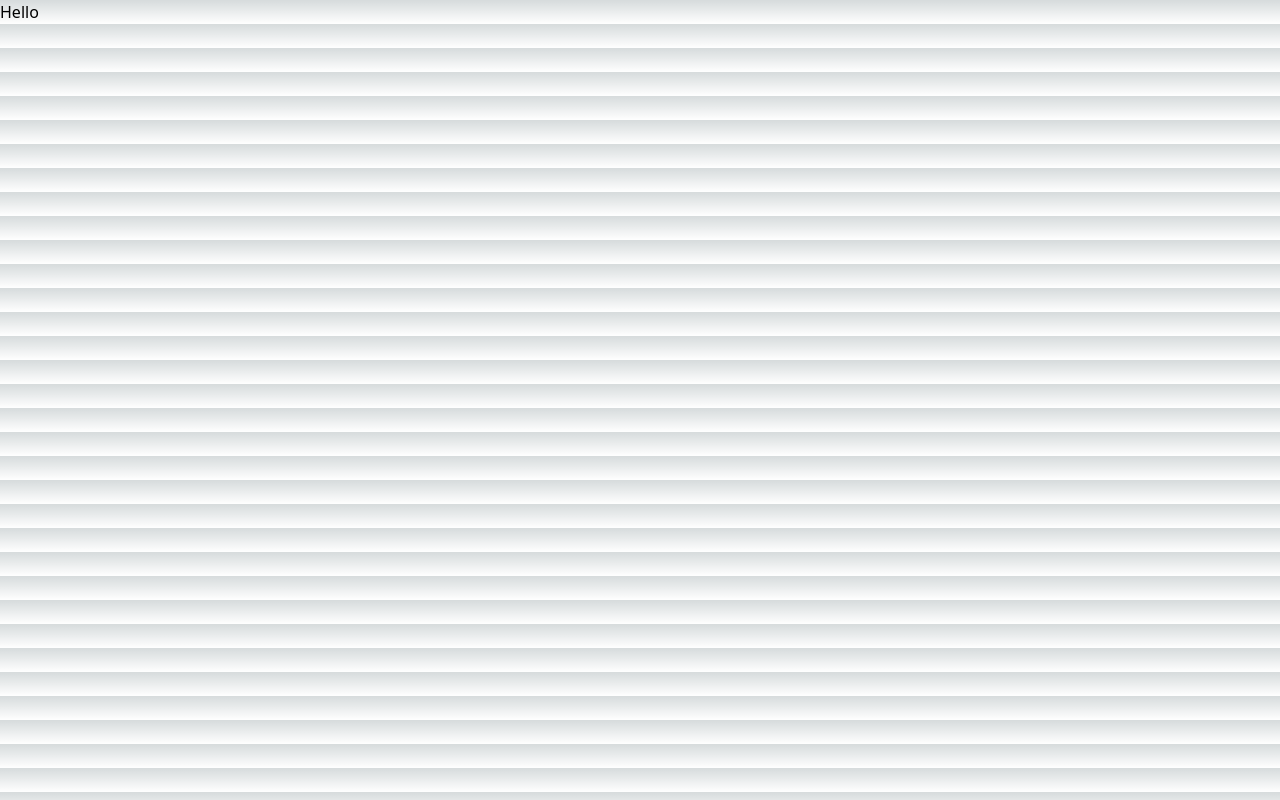
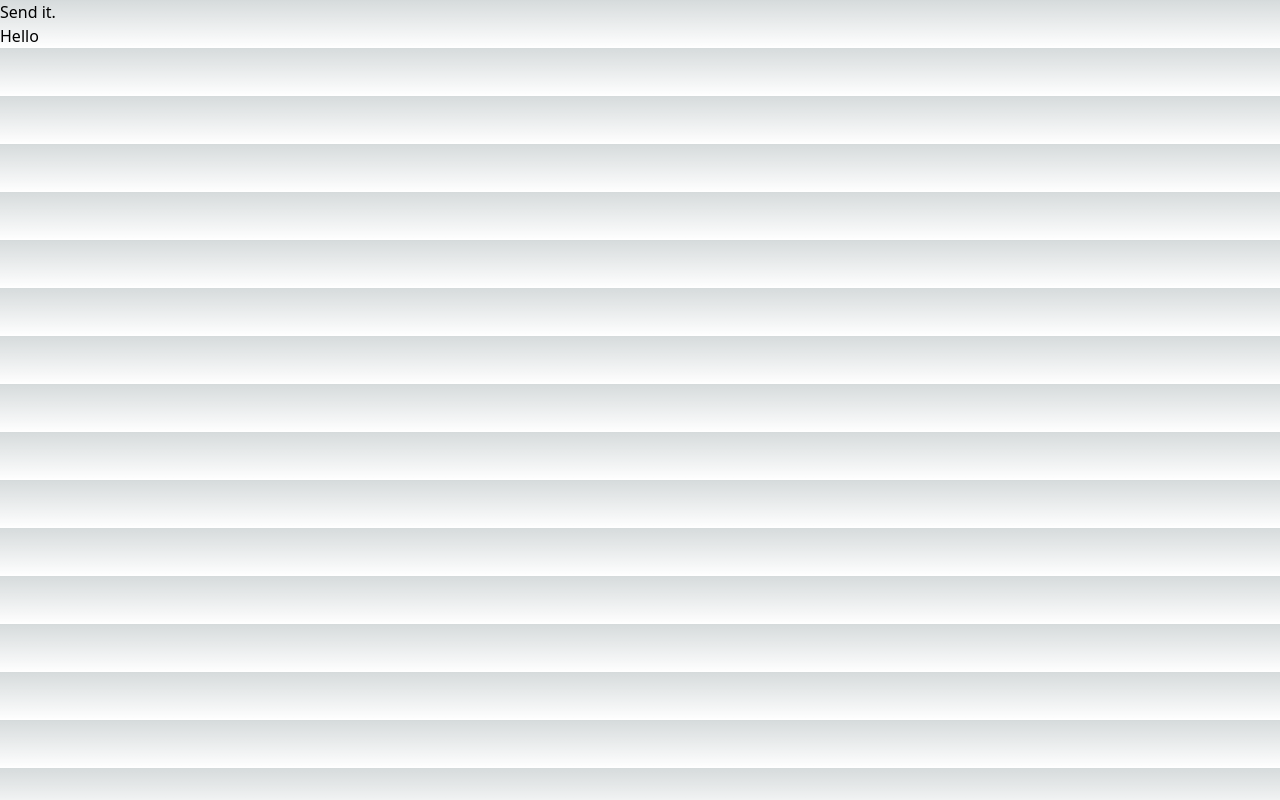
Before and after one commit to anitachu99/FurEverHome, a Next.js app in the folder test_reactpostit/: page / in a window 1280 px wide. Built offline with nearby package versions, Linux system fonts and the light colour scheme.

Commit message:
Setup the Next auth on the server-side

```diff
--- /dev/null
+++ b/test_reactpostit/app/auth/Nav.tsx
@@ -0,0 +1,13 @@
+// server-side auth
+// get users straight from server
+import Link from "next/link"
+
+export default async function Nav() {
+    return(
+        <nav>
+            <Link href={'/'}>
+                <h1>Send it.</h1>
+            </Link>
+        </nav>
+    )
+}
--- /dev/null
+++ b/test_reactpostit/app/layout.jsx
@@ -0,0 +1,18 @@
+import './globals.css';
+import Nav from './auth/Nav';
+
+export const metadata = {
+  title: 'Create Next App',
+  description: 'Generated by create next app',
+}
+
+export default function RootLayout({children}) {
+  return (
+    <html lang="en">
+      <body>
+        <Nav />
+        {children}
+      </body>
+    </html>
+  )
+}
--- a/test_reactpostit/app/layout.tsx
+++ /dev/null
@@ -1,18 +0,0 @@
-import './globals.css'
-
-export const metadata = {
-  title: 'Create Next App',
-  description: 'Generated by create next app',
-}
-
-export default function RootLayout({
-  children,
-}: {
-  children: React.ReactNode
-}) {
-  return (
-    <html lang="en">
-      <body>{children}</body>
-    </html>
-  )
-}
--- a/test_reactpostit/tsconfig.json
+++ b/test_reactpostit/tsconfig.json
@@ -23,6 +23,6 @@
       "@/*": ["./*"]
     }
   },
-  "include": ["next-env.d.ts", "**/*.ts", "**/*.tsx", ".next/types/**/*.ts"],
+  "include": ["next-env.d.ts", "**/*.ts", "**/*.tsx", ".next/types/**/*.ts", "app/layout.jsx"],
   "exclude": ["node_modules"]
 }
```
